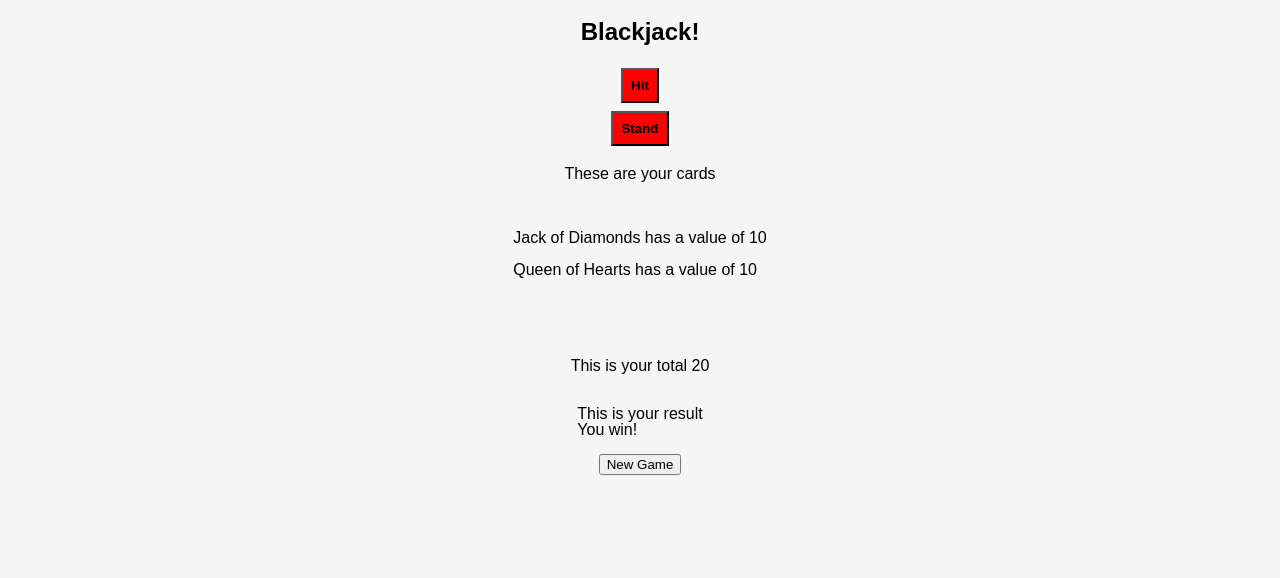
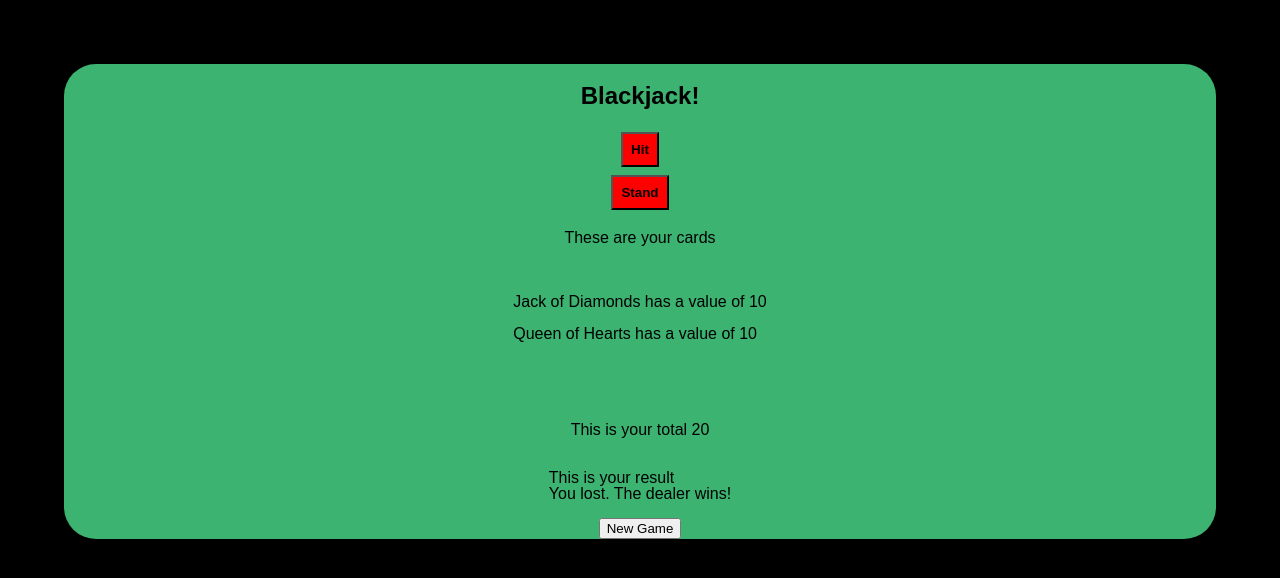
Before and after one commit to alsleaders/blackjack, a website: page public/index.html in a window 1280 px wide. Both pictures are taken after a click on the button "Stand". Drawn offline with Linux system fonts and the light colour scheme.

Commit message:
stop stewing, pick something, and work on it for 20 minutes

```diff
--- a/public/main.js
+++ b/public/main.js
@@ -60,6 +60,19 @@ const dealTwoCards = () => {
     listItem.textContent = thisIsYourCard
     document.querySelector('.output').appendChild(listItem)
   }
+  let deckTotal = 0
+  playerDeck.forEach(card => {
+    console.log(card.value)
+    deckTotal += card.value
+  })
+  if (deckTotal === 21) {
+    document.querySelector('.winner').textContent = 'You got Blackjack!'
+    document.querySelector('.hit').disabled = true
+    document.querySelector('.stand').disabled = true
+  }
+  if (deckTotal > 21) {
+    document.querySelector('.winner').textContent = 'You lost. The dealer wins!'
+  }
 }
 
 const dealComputerTwoCards = () => {
@@ -68,12 +81,6 @@ const dealComputerTwoCards = () => {
     console.log({ firstCard })
     const takeCard = cardDeck.pop()
     computerDeck.push(takeCard)
-    // document.querySelector('.output').textContent =
-    //   firstCard.rank +
-    //   ' of ' +
-    //   firstCard.suit +
-    //   ' has a value of ' +
-    //   firstCard.value
     console.log('this card ' + firstCard + ' was dealt to the computer')
   }
 }
@@ -125,8 +132,10 @@ const hitCard = () => {
     console.log(card.value)
     deckTotal += card.value
   })
-  if (deckTotal === 21) {
+  if (deckTotal == 21) {
     document.querySelector('.winner').textContent = 'You got Blackjack!'
+    document.querySelector('.hit').disabled = true
+    document.querySelector('.stand').disabled = true
   }
   if (deckTotal > 21) {
     document.querySelector('.winner').textContent = 'You lost. The dealer wins!'
@@ -141,9 +150,9 @@ const standCard = () => {
   })
   console.log(deckTotal)
   document.querySelector('.total').textContent = deckTotal
+
   let computerTotal = 0
   computerDeck.forEach(card => {
-    console.log(card.value)
     computerTotal += card.value
     while (computerTotal < 17) {
       const firstCard = cardDeck[0]
@@ -160,13 +169,16 @@ const standCard = () => {
   if (deckTotal < 21 && deckTotal > computerTotal) {
     console.log('like if you had 20 but the computer had 18')
     document.querySelector('.winner').textContent = 'You win!'
-  } else if (deckTotal < 21 && computerTotal > 21) {
+  }
+  if (deckTotal < 21 && computerTotal > 21) {
     console.log('this is if the computer busts')
     document.querySelector('.winner').textContent = 'You win!'
-  } else if (deckTotal === 21 && computerTotal < 21) {
+  }
+  if (deckTotal === 21 && computerTotal < 21) {
     console.log('You got blackjack')
     document.querySelector('.winner').textContent = 'You win!'
-  } else if ((deckTotal = computerTotal && !(deckTotal = 21))) {
+  }
+  if ((deckTotal = computerTotal && !(deckTotal = 21))) {
     console.log('this is a push')
     document.querySelector('.winner').textContent = 'Push'
   } else {
--- a/public/screen.css
+++ b/public/screen.css
@@ -4,12 +4,13 @@
 
 html {
   height: 100%;
-  background: whitesmoke;
+  background: black;
 }
 
 body {
-  margin: 0;
-  min-height: 100%;
+  margin: 5%;
+  background: mediumseagreen;
+  border-radius: 2rem;
 }
 
 .centered-buttons {
```
